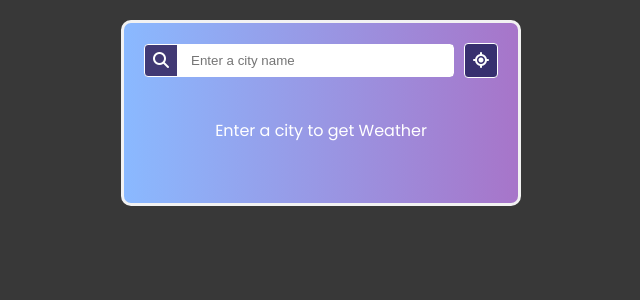
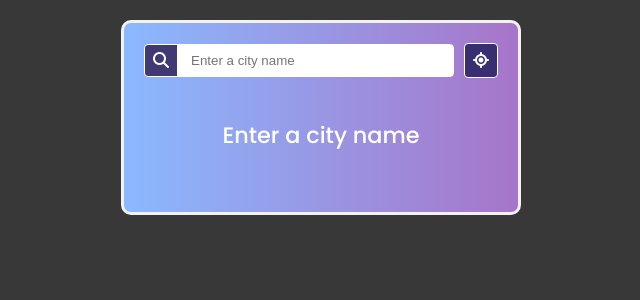
Before and after one commit to bigyam07/weatherApp, a React (Vite) app: page / in a window 1280 px wide. Shown: the top 300 px of the page, without its empty margins (319-959 px from the left). Built offline with nearby package versions, Linux system fonts and the light colour scheme.

Commit message:
Reset Input Value

```diff
--- a/src/component/SearchSection.jsx
+++ b/src/component/SearchSection.jsx
@@ -17,7 +17,7 @@ const SearchSection = ({ setWeatherData, setError }) => {
                 else return response.json();
             })
             .then(data => {
-                if(!data) return;
+                if (!data) return;
                 console.log(data);
                 setWeatherData(data);
                 setError(false);
@@ -31,16 +31,33 @@ const SearchSection = ({ setWeatherData, setError }) => {
             return;
         }
         fetchData(city);
-
+        setCity("");
     }
     return (
         <>
             <div className={styles["search-container"]}>
                 <div className={styles["search-section"]}>
-                    <div className={styles["search-icon"]}><label htmlFor="input-text"><i className="fa-solid fa-magnifying-glass"></i></label></div>
-                    <input type='text' placeholder='Enter a city name' id="input-text" value={city} onChange={(e) => setCity(e.target.value)} />
+                    <div className={styles["search-icon"]}>
+                        <label htmlFor="input-text"><i className="fa-solid fa-magnifying-glass"></i></label>
+                    </div>
+                    <input
+                        type='text'
+                        placeholder='Enter a city name'
+                        id="input-text"
+                        value={city}
+                        onChange={(e) => setCity(e.target.value)}
+                        onKeyDown={(e) => {
+                            if (e.key === "Enter") {
+                                handleSearchInput();
+                            }
+                        }}
+                    />
                 </div>
-                <button className={styles['location-btn']} onClick={handleSearchInput}><i className="fa-solid fa-location-crosshairs"></i></button>
+                <button
+                    className={styles['location-btn']}
+                    onClick={handleSearchInput}>
+                    <i className="fa-solid fa-location-crosshairs"></i>
+                </button>
             </div>
         </>
     )
--- a/src/component/WeatherDetail.jsx
+++ b/src/component/WeatherDetail.jsx
@@ -4,7 +4,7 @@ const WeatherDetail = ({ weatherData, error }) => {
     return (
         <div className={styles["weather-info"]}>
             {error ? (
-                <p>Invalid Input</p>
+                <p className={styles['error-msg']}>Invalid Input</p>
             ) : weatherData ? (
                 <>
                     <img
@@ -28,7 +28,7 @@ const WeatherDetail = ({ weatherData, error }) => {
                     </div>
                 </>
             ) : (
-                <p>Enter a city to get Weather</p>
+                <p className={styles['error-msg']}>Enter a city name</p>
             )}
         </div>
     )
--- a/src/component/WeatherDetail.module.css
+++ b/src/component/WeatherDetail.module.css
@@ -39,3 +39,7 @@ span {
     font-weight: bold;
     letter-spacing: initial;
 }
+.error-msg {
+    font-size: 1.4rem;
+    font-weight: 500;
+}
```
